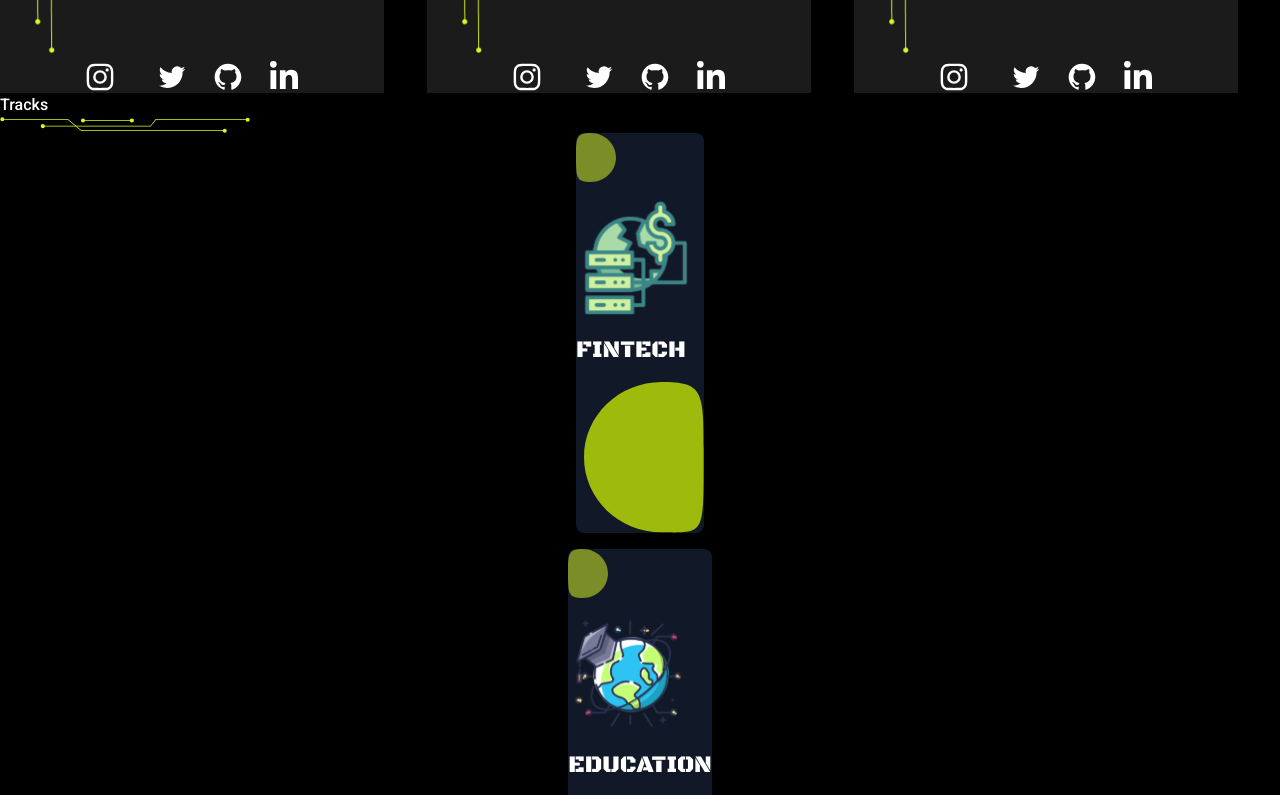
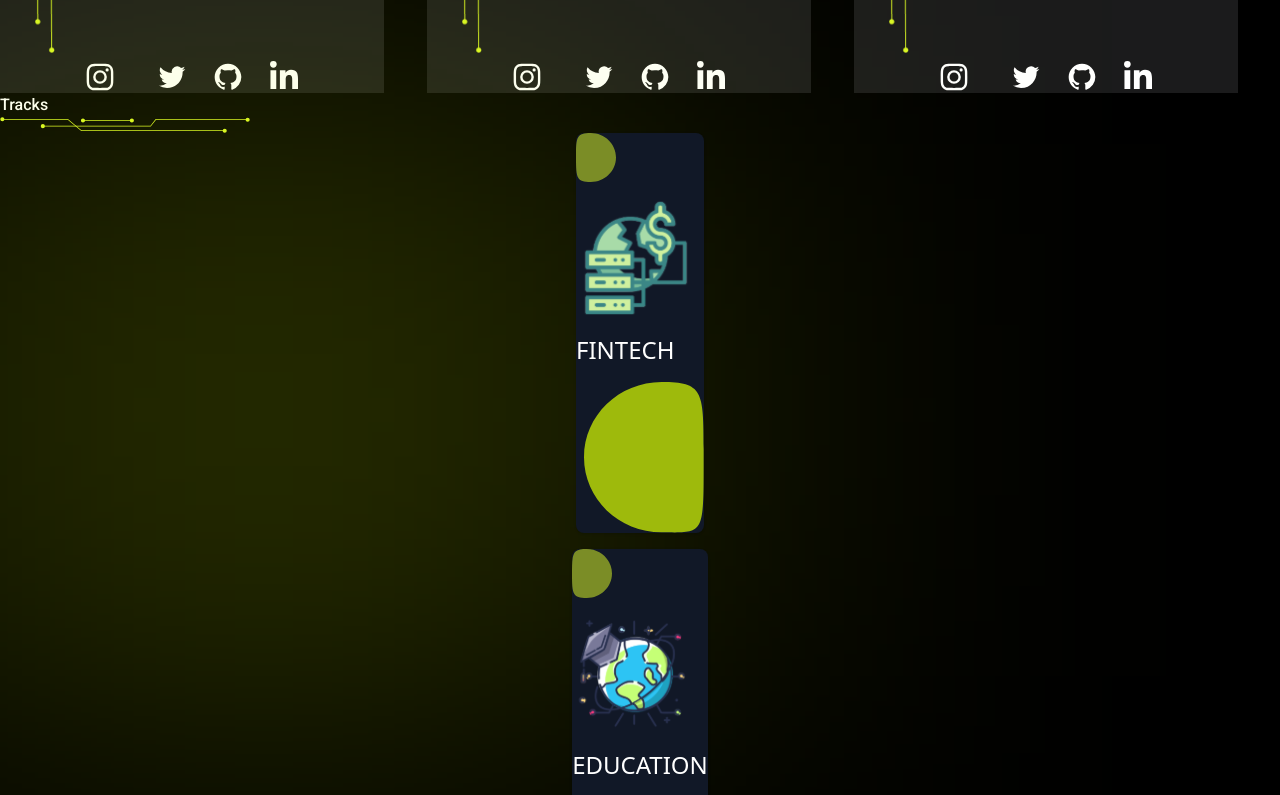
Before and after one commit to GDSC-NiT/innovz-website, a Next.js app: page / in a window 1280 px wide. Shown: the part 4000-4795 px from the top of the page. Built offline with nearby package versions, Linux system fonts and the light colour scheme.

Commit message:
radial gradient added on tracks

```diff
--- a/Components/Tracks/TracksCard.js
+++ b/Components/Tracks/TracksCard.js
@@ -38,14 +38,41 @@ const TracksCard = () => {
                 width={250}
                 height={250}
             />
-            <div className="grid grid-cols-1 md:grid-cols-2 lg:grid-cols-2 gap-4">
+            <div className="relative">
+                <style jsx>
+                    {`
+          .glow{
+            position: absolute;
+            width: 822px;
+            height: 534px;
+            left: -147px;
+            top: 10px;
 
-                {arr.map((item) => (
-                    <div key={item.name} className='flex items-center justify-center mt-10'>
-                        <Card logo={item.logo} name={item.name} />
-                    </div>
-                ))}
+            background: rgba(221, 255, 0, 0.23);
+            filter: blur(200px);
+          }
+          @media only screen and (max-width: 541px) {
+            .glow {
+              width: 250px;
+              height: 234px;
+              top: 0;
+              left: -100px;
+              background: rgba(228, 247, 54, 0.90);
+          }
+        }
+        `}
+                </style>
+                <div className='glow'></div>
+                <div className="grid grid-cols-1 md:grid-cols-2 lg:grid-cols-2 gap-4 relative">
+
+                    {arr.map((item) => (
+                        <div key={item.name} className='flex items-center justify-center mt-10'>
+                            <Card logo={item.logo} name={item.name} />
+                        </div>
+                    ))}
+                </div>
             </div>
+
 
         </div>
     )
--- a/pages/index.js
+++ b/pages/index.js
@@ -1,5 +1,4 @@
 import React from 'react';
-import { Black_Ops_One } from 'next/font/google';
 import Navbar from '@/Components/Navbar/Navbar';
 import Banner from '@/Components/Banner/Banner';
 import About from '@/Components/About/About';
@@ -9,17 +8,14 @@ import Contact from "@/Components/Contact/contact"
 import Footer from "@/Components/Footer/Footer";
 import TracksCard from '@/Components/Tracks/TracksCard';
 import Counts from '@/Components/Count/Counts';
-const blackopsone = Black_Ops_One({
-  subsets: ['latin'],
-  weight: ['400']
-})
+
 
 
 const index = () => {
 
   return (
 
-    <div className={blackopsone.className}>
+    <div >
       {/* Navbar */}
       <Navbar />
 
```
